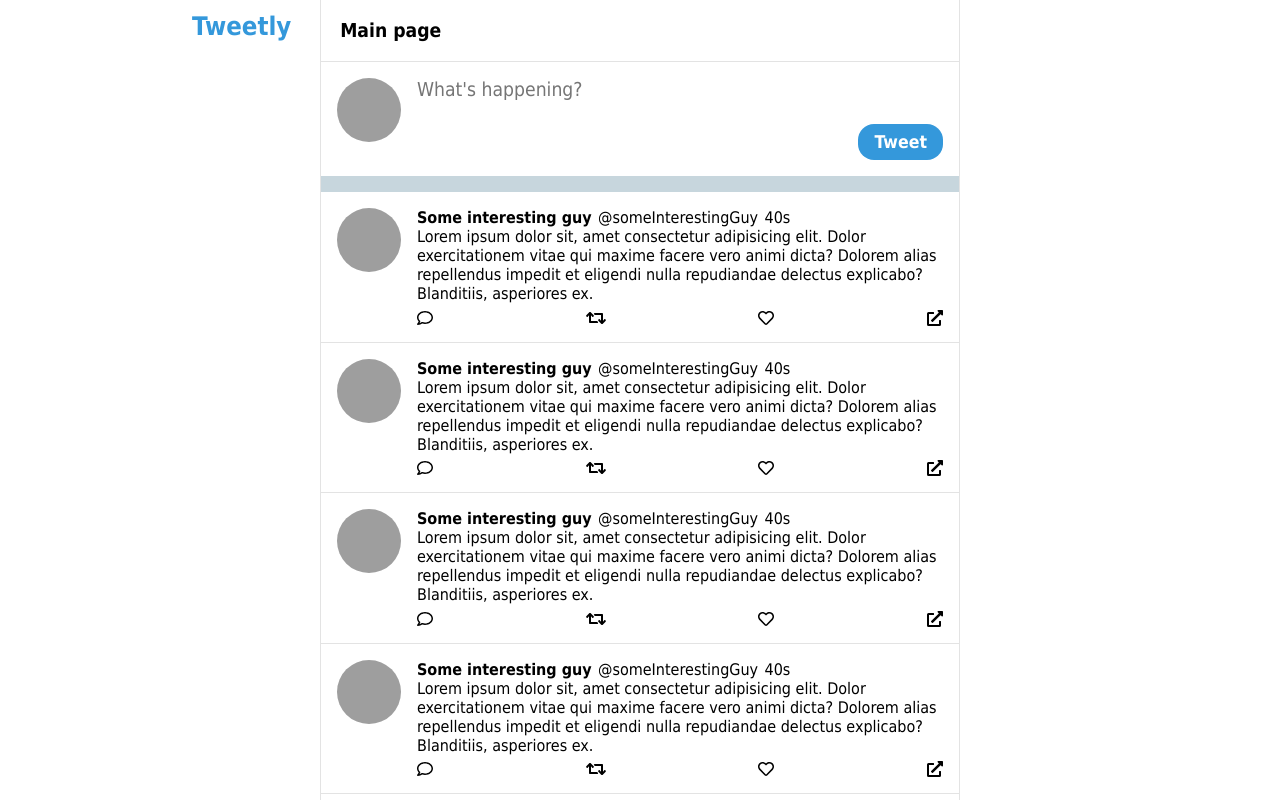
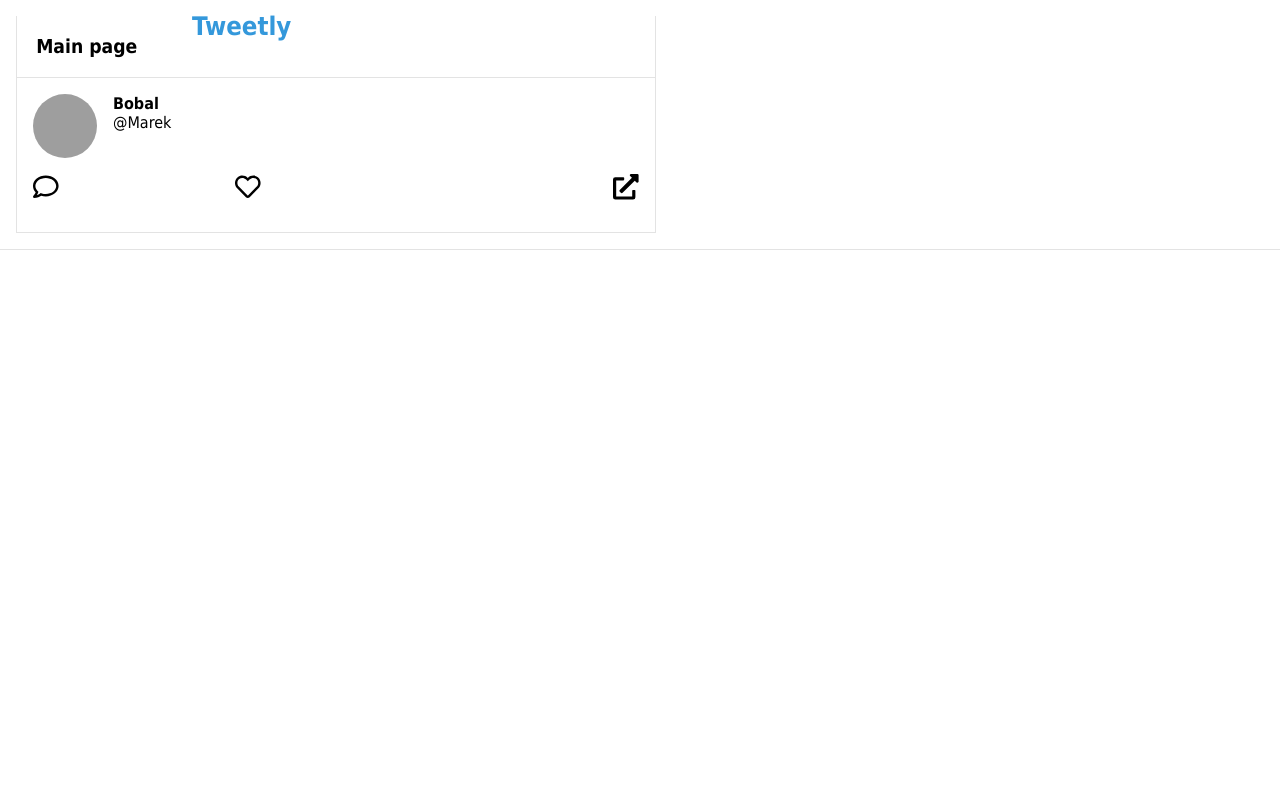
Before and after one commit to fresh-js-devs/tweetly, a React (Create React App) app: page /tweet in a window 1280 px wide. Shown: the top 800 px of the page. Built offline with nearby package versions, Linux system fonts and the light colour scheme; grey boxes are pictures that could not be loaded.

Commit message:
changes before luch

```diff
--- a/src/App.js
+++ b/src/App.js
@@ -2,9 +2,10 @@ import React from 'react';
 
 import './App.css';
 import MainPage from './pages/MainPage/MainPage';
+import Routes from './routes';
 
 const App = () => {
-  return <MainPage />;
+  return <Routes />;
 };
 
 export default App;
--- a/src/pages/MainPage/MainPage.js
+++ b/src/pages/MainPage/MainPage.js
@@ -1,15 +1,23 @@
 import React from 'react';
+import { useHistory } from 'react-router-dom';
 
 import MessageBox from '../../components/MessageBox/MessageBox';
 import Layout from '../../components/Layout/Layout';
 import Post from '../../components/Post/Post';
 
 const MainPage = () => {
+  const {push} = useHistory();
+
+  const handleGoToPostDetail = () => {
+    console.log("clicked handleGoToPostDetail ")
+    push('/tweet');
+  }
+
   return (
     <Layout>
       <MessageBox />
       <div className='content'>
-        <Post />
+        <Post onGoToPostDetail={handleGoToPostDetail}/>
         <Post />
         <Post />
         <Post />
--- /dev/null
+++ b/src/pages/PostDetail/PostDetail.css
@@ -0,0 +1,38 @@
+.post-detail {
+    background-color: #fff;
+    border-bottom: 1px solid #e3e3e3;
+    transition: background-color 0.7s ease-out;
+    padding: 1rem;
+    cursor: pointer;
+  }
+
+  .post-detail .post-detail__header {
+    display: flex;
+  }
+
+  .post-detail .post-detail__header img {
+    border-radius: 50%;
+    width: 4rem;
+    height: 4rem;
+  }
+
+  .post-detail .post-detail__header .post-detail__header-name {
+    display: flex;
+    flex-direction: column;
+    margin-left: 1rem;
+  }
+
+  .post-detail .post-detail__content {
+    margin-top: 1rem;
+  }
+
+  .post-detail .post-detail__content .post__message {
+    font-size: 1.6rem;
+    margin-bottom: 1rem;
+  }
+
+  .post-detail .post-detail__content .post-detail__action-buttons {
+    margin-top: 0.4rem;
+    display: flex;
+    justify-content: space-between;
+  }
--- /dev/null
+++ b/src/pages/PostDetail/PostDetail.js
@@ -0,0 +1,46 @@
+import React from 'react';
+import { useHistory, NavLink } from "react-router-dom";
+import { FontAwesomeIcon } from "@fortawesome/react-fontawesome";
+import { faComment, faHeart } from "@fortawesome/free-regular-svg-icons";
+import { faRetweet, faExternalLinkAlt } from "@fortawesome/free-solid-svg-icons";
+
+import Layout from "../../components/Layout/Layout";
+import "./PostDetail.css";
+
+const PostDetail = ({onGoToPostDetail}) => {
+    const { goBack } = useHistory();
+
+    return (
+        <div onClick={onGoToPostDetail} className='post'>
+            <Layout>
+                <div className="post-detail">
+                    <div className="post-detail__header">
+                        <img
+                            src="https://randomuser.me/api/portraits/women/8.jpg"
+                            alt="Random user"
+                        />
+                        <div className="post-detail__header-name">
+                            <strong>Bobal</strong>
+                            <span>@Marek</span>
+                        </div>
+                    </div>
+                    <div className="post-detail__content">
+                        <div className="post__message">
+                            <div className="post-detail__action-buttons">
+                                <FontAwesomeIcon icon={faComment} />
+                                <FontAwesomeIcon icon={faHeart} />
+                                <faRetweet icon={faRetweet} />
+                                <FontAwesomeIcon icon={faExternalLinkAlt} />
+                            </div>
+                        </div>
+                    </div>
+                </div>
+            </Layout>
+            {/* <NavLink to = '/'>Back again...</NavLink>
+            <button onClick={()=>goBack()}> Go back </button> Post deatil... */}
+        </div>
+    );
+};
+
+
+export default PostDetail;
--- /dev/null
+++ b/src/routes.js
@@ -0,0 +1,14 @@
+import React from 'react';
+import { Switch, Route, BrowserRouter } from 'react-router-dom';
+import PostDetail from './pages/PostDetail/PostDetail';
+import MainPage from './pages/MainPage/MainPage';
+
+
+export default () => (
+    <BrowserRouter>
+        <Switch>
+            <Route exact = {true} path="/" component={MainPage} />
+            <Route path='/tweet' component={PostDetail} />
+        </Switch>
+    </BrowserRouter>
+);
```
